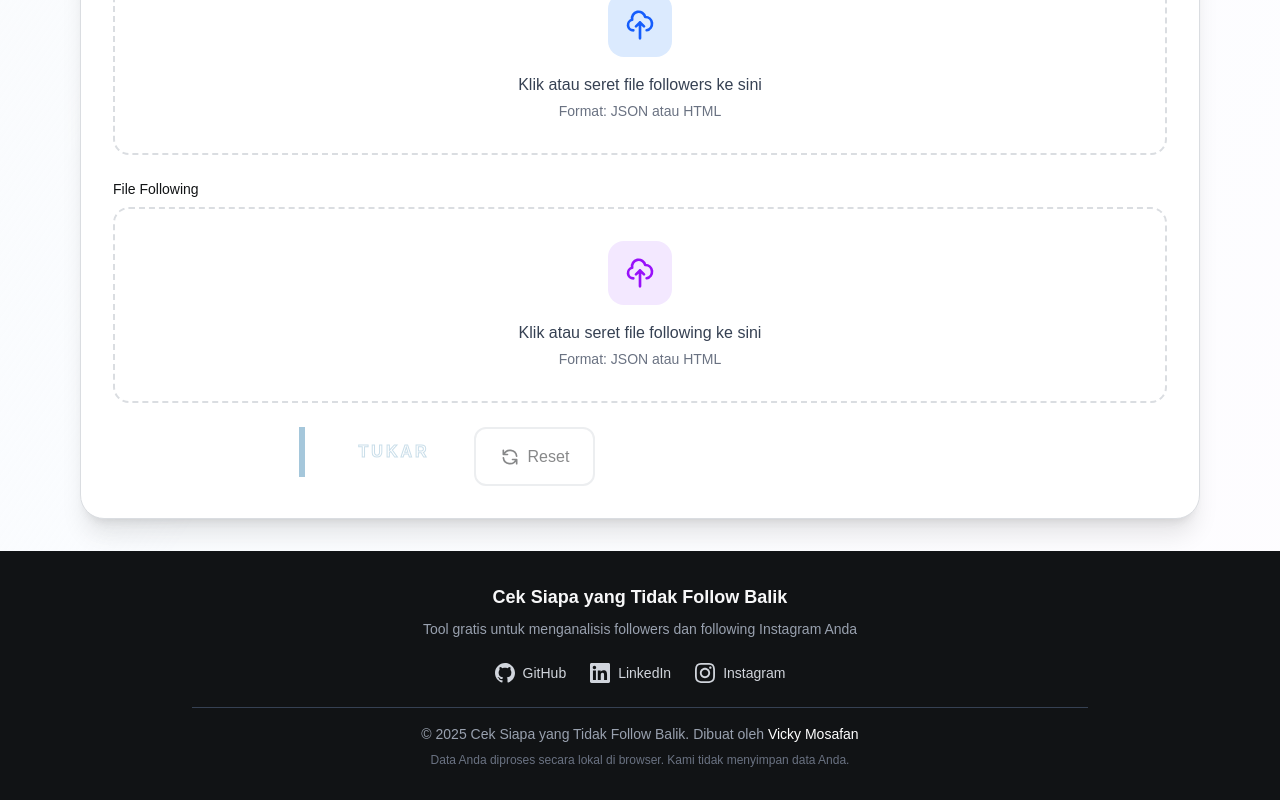
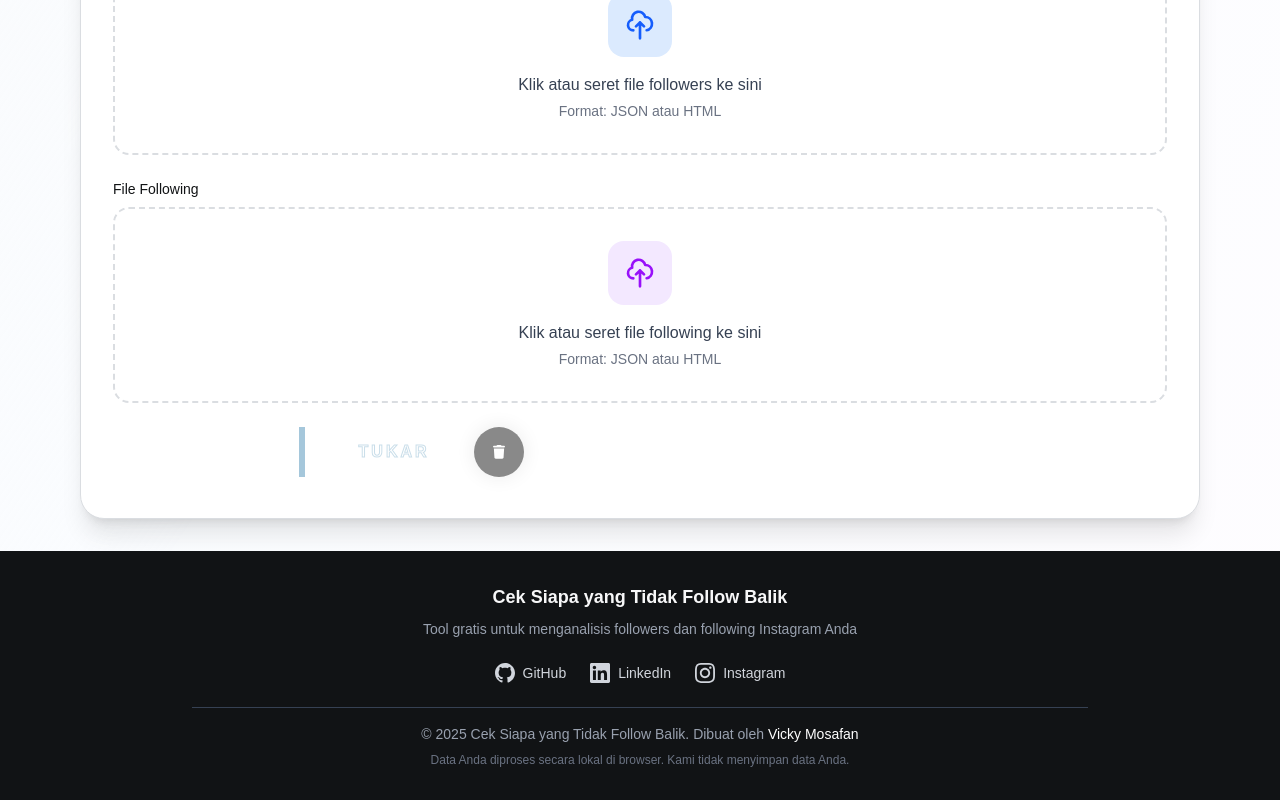
Before and after one commit to vickyymosafan/unfollowscan, a Next.js app: page / in a window 1280 px wide. Shown: the part 1068-1868 px from the top of the page. Built offline with nearby package versions, Linux system fonts and the light colour scheme.

Commit message:
feat: add ResetButton component and integrate it into FileUploadCard

```diff
--- a/components/FileUploadCard.tsx
+++ b/components/FileUploadCard.tsx
@@ -5,6 +5,7 @@ import { FileUploadCardProps } from '@/lib/types';
 import { validateFileType } from '@/lib/utils/file-reader';
 import GlowButton from './GlowButton';
 import SwapButton from './SwapButton';
+import ResetButton from './ResetButton';
 
 export default function FileUploadCard({
   onFilesSelected,
@@ -311,17 +312,10 @@ export default function FileUploadCard({
           Tukar
         </SwapButton>
 
-        <button
+        <ResetButton
           onClick={onReset}
           disabled={followersFiles.length === 0 && followingFiles.length === 0}
-          className="flex items-center gap-2 px-6 py-3 rounded-xl font-medium border-2 border-[#DADDE1] text-[#111315] hover:border-red-400 hover:bg-red-50 hover:text-red-600 disabled:opacity-50 disabled:cursor-not-allowed focus:outline-none focus:ring-2 focus:ring-[#111315] focus:ring-offset-2 transition-all"
-          aria-label="Reset semua file"
-        >
-          <svg className="w-5 h-5" fill="none" stroke="currentColor" viewBox="0 0 24 24">
-            <path strokeLinecap="round" strokeLinejoin="round" strokeWidth={2} d="M4 4v5h.582m15.356 2A8.001 8.001 0 004.582 9m0 0H9m11 11v-5h-.581m0 0a8.003 8.003 0 01-15.357-2m15.357 2H15" />
-          </svg>
-          Reset
-        </button>
+        />
       </div>
     </div>
   );
--- /dev/null
+++ b/components/ResetButton.tsx
@@ -0,0 +1,89 @@
+import React from 'react';
+import styled from 'styled-components';
+
+interface ResetButtonProps {
+  onClick: () => void;
+  disabled?: boolean;
+}
+
+const ResetButton: React.FC<ResetButtonProps> = ({ onClick, disabled = false }) => {
+  return (
+    <StyledWrapper>
+      <button
+        className="button"
+        onClick={onClick}
+        disabled={disabled}
+        aria-label="Reset semua file"
+      >
+        <svg viewBox="0 0 448 512" className="svgIcon">
+          <path d="M135.2 17.7L128 32H32C14.3 32 0 46.3 0 64S14.3 96 32 96H416c17.7 0 32-14.3 32-32s-14.3-32-32-32H320l-7.2-14.3C307.4 6.8 296.3 0 284.2 0H163.8c-12.1 0-23.2 6.8-28.6 17.7zM416 128H32L53.2 467c1.6 25.3 22.6 45 47.9 45H346.9c25.3 0 46.3-19.7 47.9-45L416 128z" />
+        </svg>
+      </button>
+    </StyledWrapper>
+  );
+};
+
+const StyledWrapper = styled.div`
+  .button {
+    width: 50px;
+    height: 50px;
+    border-radius: 50%;
+    background-color: rgb(20, 20, 20);
+    border: none;
+    font-weight: 600;
+    display: flex;
+    align-items: center;
+    justify-content: center;
+    box-shadow: 0px 0px 20px rgba(0, 0, 0, 0.164);
+    cursor: pointer;
+    transition-duration: .3s;
+    overflow: hidden;
+    position: relative;
+  }
+
+  .button:disabled {
+    opacity: 0.5;
+    cursor: not-allowed;
+  }
+
+  .svgIcon {
+    width: 12px;
+    transition-duration: .3s;
+  }
+
+  .svgIcon path {
+    fill: white;
+  }
+
+  .button:hover:not(:disabled) {
+    width: 140px;
+    border-radius: 50px;
+    transition-duration: .3s;
+    background-color: rgb(255, 69, 69);
+    align-items: center;
+  }
+
+  .button:hover:not(:disabled) .svgIcon {
+    width: 50px;
+    transition-duration: .3s;
+    transform: translateY(60%);
+  }
+
+  .button::before {
+    position: absolute;
+    top: -20px;
+    content: "Delete";
+    color: white;
+    transition-duration: .3s;
+    font-size: 2px;
+  }
+
+  .button:hover:not(:disabled)::before {
+    font-size: 13px;
+    opacity: 1;
+    transform: translateY(30px);
+    transition-duration: .3s;
+  }
+`;
+
+export default ResetButton;
```
